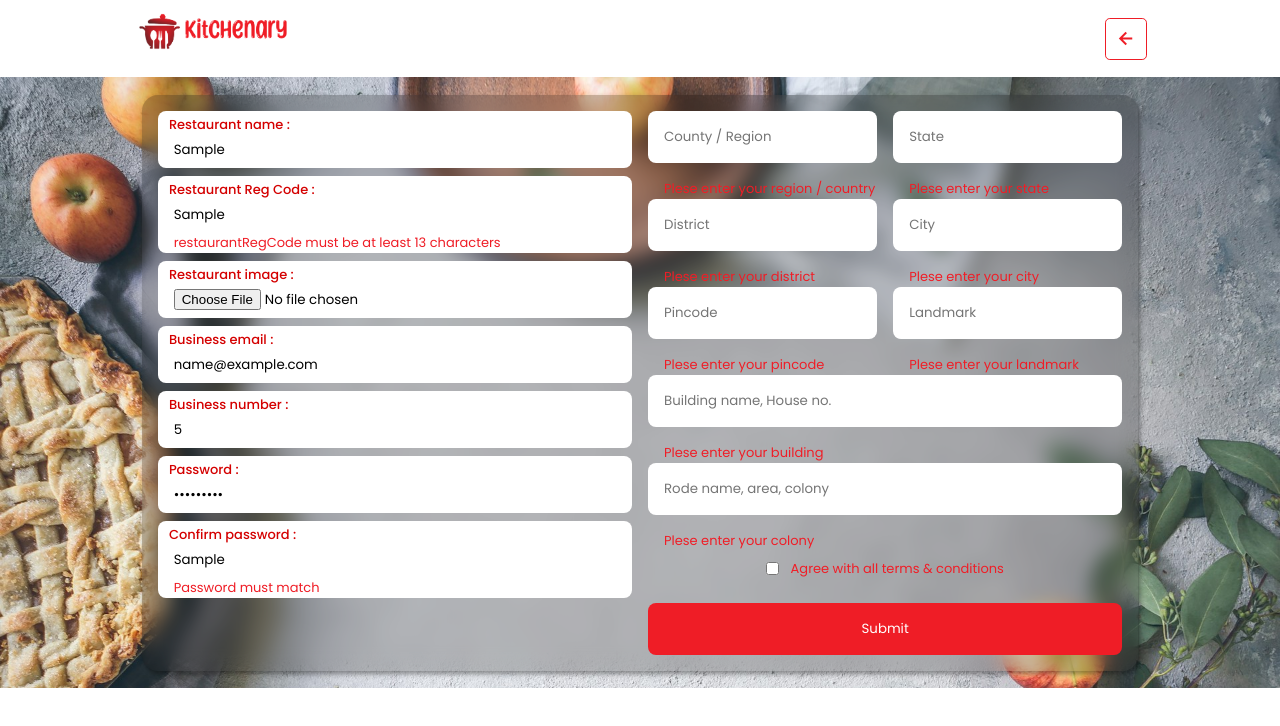
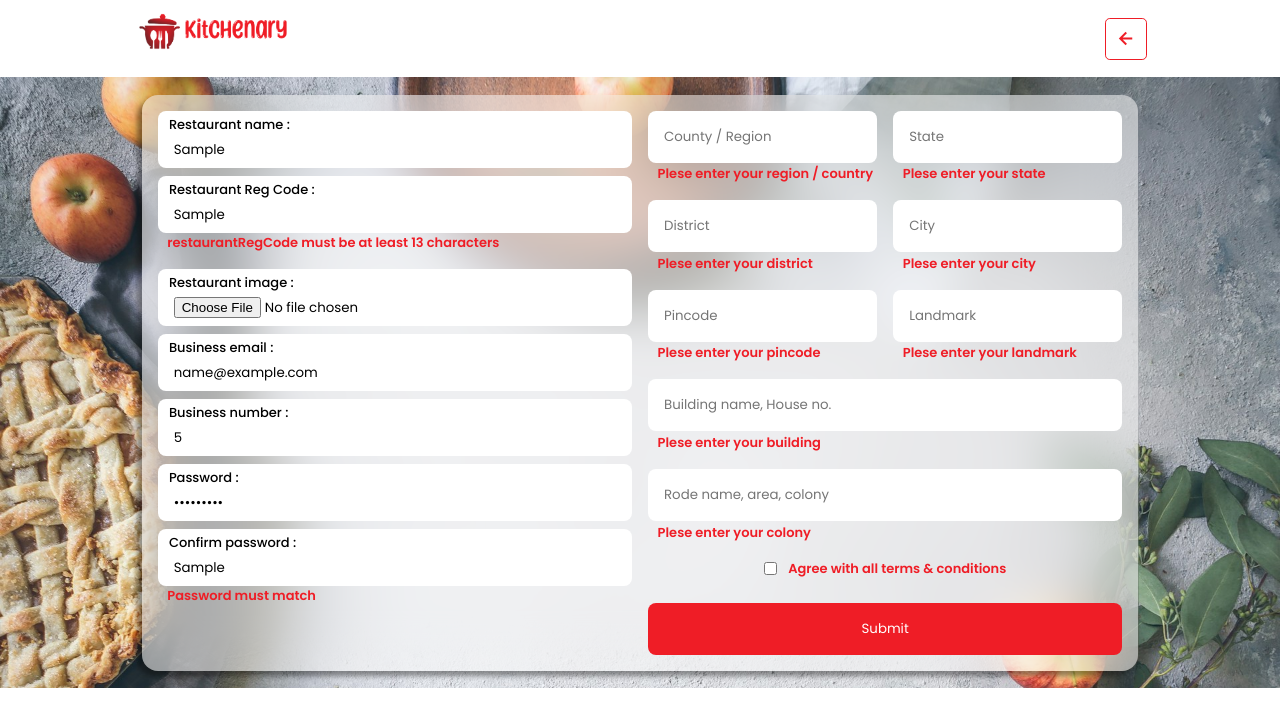
Before and after one commit to k-aditya20703/Kitchenary, a React (Create React App) app: page /partnerwithus in a window 1280 px wide. Both pictures are taken after typing "Sample", "Sample", "name@example.com", "5", "Sample123", "Sample" into the empty fields and a click on the button "Submit". Shown: the top 726 px of the page. Built offline with nearby package versions, Linux system fonts and the light colour scheme.

Commit message:
error handling & redesign partner signup form

```diff
--- a/src/App.js
+++ b/src/App.js
@@ -67,7 +67,7 @@ function App() {
         <Route path="/payment" element={<Payment />} />
         <Route path="/login" element={<Login />} />
         <Route path="/dashboard" element={<Dashboard />} />
-        <Route path="/instamart" element={<Error />} />
+        <Route path="/instamart" element={<Info />} />
         <Route path="/cart" element={<Cart />} />
         <Route
           path="/foodorder"
--- a/src/Components/FoodDelivery/FoodDelivery.jsx
+++ b/src/Components/FoodDelivery/FoodDelivery.jsx
@@ -5,26 +5,32 @@ import Footer from "../Footer/Footer";
 import { NavLink } from "react-router-dom";
 import axios from "axios";
 import Loader from "../Loader/Loader";
+import Error from "../PopUp/Error";
 
 const FoodDelivery = (props) => {
   const [showFoodcard, setShowFoodcard] = useState(food);
   // const [partners, setPartners] = useState([]);
   const [loader, setLoader] = useState(false);
   const [restaurantName, setRestaurantName] = useState();
+  const [error, setError] = useState("");
 
   const API = `http://ec2-98-81-198-145.compute-1.amazonaws.com:9091/api/v1/kichenary/partners?page=0&size=20`;
 
   useEffect(() => {
-    try {
-      setLoader(true);
-      axios.get(API).then((res) => {
-        // console.log(res.data);
+    setLoader(true);
+    axios
+      .get(API)
+      .then((res) => {
         props?.setPartners(res.data);
         setLoader(false);
+        setError("");
+      })
+
+      .catch((error) => {
+        console.error("Error Request:", error.request);
+        setError("Unexpected error occured please try again");
+        setLoader(false);
       });
-    } catch (error) {
-      console.log(error);
-    }
   }, []);
 
   const comparePrice = showFoodcard.filter(
@@ -88,6 +94,7 @@ const FoodDelivery = (props) => {
       </div>
 
       {loader && <Loader />}
+      {error && <Error errorMsg={error} />}
 
       <div className="foodcard-section">
         {showFoodcard && (
--- a/src/Components/FoodOrder/FoodOrder.css
+++ b/src/Components/FoodOrder/FoodOrder.css
@@ -85,7 +85,7 @@
 
 .all_item_container .item_cards {
   display: flex;
-
+  justify-content: space-between;
   width: 45%;
   gap: 1rem;
   box-shadow: 1px 1px 8px #cacaca;
@@ -139,6 +139,7 @@
 }
 .all_item_container .item_cards .item_photo img {
   width: 15rem;
+  height: 9rem;
   border-radius: 1rem;
 }
 
--- a/src/Components/FoodOrder/FoodOrder.jsx
+++ b/src/Components/FoodOrder/FoodOrder.jsx
@@ -4,7 +4,7 @@ import { NavLink } from "react-router-dom";
 import { foodOrder } from "../../Constants/FoodOrder";
 import Footer from "../Footer/Footer";
 
-const FoodOrder = () => {
+const FoodOrder = (props) => {
   const [itemCount, setItemCount] = useState(0);
 
   const handleDecrement = () => {
@@ -37,10 +37,12 @@ const FoodOrder = () => {
           </NavLink>
         </div>
       </div>
-
+      {props?.partners.map((restaurantData) => {
+        return (
+          <div>
             <div className="restaurant_details_background">
               <div className="restaurant_details">
-          <h2>The Food Court</h2>
+                <h2>{restaurantData.restaurantName}</h2>
                 <div className="restaurant_ratting">
                   <div className="ratting_container">
                     <i class="bx bxs-star"></i>
@@ -48,39 +50,35 @@ const FoodOrder = () => {
                   <p>4.3</p>
                   <p>(132 Rattings)</p>
                 </div>
-          <p className="restaurant_location">Hyderabad</p>
+                <p className="restaurant_location">
+                  {restaurantData.partnerAddress.city},{" "}
+                  {restaurantData.partnerAddress.colonyName}
+                </p>
                 <p className="delivery_time">Delivery within 30 - 35 mins</p>
               </div>
             </div>
 
             <div className="all_item_container">
-        {foodOrder.map((currentItem, index) => {
+              {restaurantData.partnerItems.map((itemDetails) => {
                 return (
                   <div className="item_cards">
                     <div className="about_item">
-                <h3>{currentItem.itemName} </h3>
-                <p className="item_price">₹ {currentItem.itemPrice}</p>
-                <p className="item_desc">{currentItem.itemDescription}</p>
+                      <h3>{itemDetails.itemName} </h3>
+                      <p className="item_price">₹ {itemDetails.price}</p>
+                      <p className="item_desc">{itemDetails.itemDesc}</p>
                     </div>
                     <div className="item_photo">
-                <img src={currentItem.itemPhoto}></img>
-                <div className="item_counter">
-                  {/* <button onClick={handleDecrement} className="decrement">
-                    -
-                  </button>
-                  <div className="counter_display">
-                    <p>{itemCount}</p>
-                  </div>
-                  <button onClick={handleIncrement} className="increment">
-                    +
-                  </button> */}
-                </div>
+                      <img src={itemDetails.itemImgUrl}></img>
+                      <div className="item_counter"></div>
                       <button className="add_to_cart">Add to cart</button>
                     </div>
                   </div>
                 );
               })}
             </div>
+          </div>
+        );
+      })}
       <Footer />
     </>
   );
--- a/src/Components/PartnerSignup/PartnerSignup.css
+++ b/src/Components/PartnerSignup/PartnerSignup.css
@@ -8,9 +8,9 @@
 }
 
 .partner_signup_container {
-  background-color: #00000034;
-  backdrop-filter: blur(10px);
-  box-shadow: 2px 3px 5px #00000065;
+  background-color: #ffffff83;
+  backdrop-filter: blur(25px);
+  box-shadow: -5px 5px 5px #00000065;
   width: 80%;
   margin-left: auto;
   margin-right: auto;
@@ -31,7 +31,7 @@
 .restaurant_details .input_feild label {
   font-size: small;
   font-weight: 500;
-  color: #d40000;
+  color: black;
   margin-left: 0.7rem;
   margin-bottom: -1rem;
 }
@@ -80,6 +80,7 @@
 }
 
 .term_condition label {
+  font-weight: 600;
 }
 
 .form_submit {
@@ -94,7 +95,19 @@
 .address-error {
   color: #ef1d26;
   font-size: small;
-  margin-left: 1rem;
+  font-weight: 600;
+  margin-left: 0.6rem;
+  margin-top: -0.9rem;
+  margin-bottom: 1rem;
+}
+
+.details-error {
+  color: #ef1d26;
+  font-size: small;
+  font-weight: 600;
+  margin-left: 0.6rem;
+  margin-top: -0.5rem;
+  margin-bottom: 1rem;
 }
 
 @media screen and (max-width: 512px) {
--- a/src/Components/PartnerSignup/PartnerSignup.jsx
+++ b/src/Components/PartnerSignup/PartnerSignup.jsx
@@ -86,10 +86,10 @@ const PartnerSignup = () => {
                     onBlur={Formik.handleBlur}
                     value={Formik.values.name}
                   ></input>
+                </div>
                 {Formik.errors.name && Formik.touched.name ? (
-                    <p className="address-error">{Formik.errors.name}</p>
+                  <p className="details-error">{Formik.errors.name}</p>
                 ) : null}
-                </div>
                 <div className="input_feild">
                   <label>Restaurant Reg Code :</label>
                   <input
@@ -99,13 +99,13 @@ const PartnerSignup = () => {
                     onBlur={Formik.handleBlur}
                     value={Formik.values.restaurantRegCode}
                   ></input>
+                </div>
                 {Formik.errors.restaurantRegCode &&
                 Formik.touched.restaurantRegCode ? (
-                    <p className="address-error">
+                  <p className="details-error">
                     {Formik.errors.restaurantRegCode}
                   </p>
                 ) : null}
-                </div>
                 <div className="input_feild">
                   <label>Restaurant image :</label>
                   <input
@@ -128,10 +128,10 @@ const PartnerSignup = () => {
                     onBlur={Formik.handleBlur}
                     value={Formik.values.email}
                   ></input>
+                </div>
                 {Formik.errors.email && Formik.touched.email ? (
-                    <p className="address-error">{Formik.errors.email}</p>
+                  <p className="details-error">{Formik.errors.email}</p>
                 ) : null}
-                </div>
                 <div className="input_feild">
                   <label>Business number :</label>
                   <input
@@ -141,10 +141,10 @@ const PartnerSignup = () => {
                     onBlur={Formik.handleBlur}
                     value={Formik.values.number}
                   ></input>
+                </div>
                 {Formik.errors.number && Formik.touched.number ? (
-                    <p className="address-error">{Formik.errors.number}</p>
+                  <p className="details-error">{Formik.errors.number}</p>
                 ) : null}
-                </div>
                 <div className="input_feild">
                   <label>Password :</label>
                   <input
@@ -154,10 +154,10 @@ const PartnerSignup = () => {
                     onBlur={Formik.handleBlur}
                     value={Formik.values.password}
                   ></input>
+                </div>
                 {Formik.errors.password && Formik.touched.password ? (
-                    <p className="address-error">{Formik.errors.password}</p>
+                  <p className="details-error">{Formik.errors.password}</p>
                 ) : null}
-                </div>
                 <div className="input_feild">
                   <label>Confirm password :</label>
                   <input
@@ -167,13 +167,13 @@ const PartnerSignup = () => {
                     onBlur={Formik.handleBlur}
                     value={Formik.values.confirm_password}
                   ></input>
+                </div>
                 {Formik.errors.confirm_password &&
                 Formik.touched.confirm_password ? (
-                    <p className="address-error">
+                  <p className="details-error">
                     {Formik.errors.confirm_password}
                   </p>
                 ) : null}
-                </div>
               </div>
               <div className="restaurant_address_details">
                 {/* <label>Restaurant address :</label> */}
--- a/src/Components/PopUp/Error.css
+++ b/src/Components/PopUp/Error.css
@@ -10,9 +10,9 @@
 
 .error_section {
   width: 100%;
-  height: 100vh;
-  background-color: #00000023;
-  backdrop-filter: blur(3px);
+  /* height: 100vh; */
+  /* background-color: #00000023; */
+  /* backdrop-filter: blur(3px); */
   padding: 2rem;
   display: flex;
   justify-content: center;
--- a/src/Components/PopUp/Error.jsx
+++ b/src/Components/PopUp/Error.jsx
@@ -2,7 +2,7 @@ import React from "react";
 import "./Error.css";
 import { NavLink } from "react-router-dom";
 
-const Error = () => {
+const Error = (props) => {
   return (
     <>
       <div className="error_section">
@@ -16,10 +16,7 @@ const Error = () => {
               </div>
               <h2>Error</h2>
             </div>
-            <p>
-              There are many variations of passages of Lorem Ipsum available,
-              but the majority
-            </p>
+            <p>{props?.errorMsg}</p>
           </div>
           <div className="error_action">
             <NavLink to="/">
```
Also changed, not shown: public/Images/signupbg.jpg (added). Lines whose indentation alone changed are shown as unchanged.
